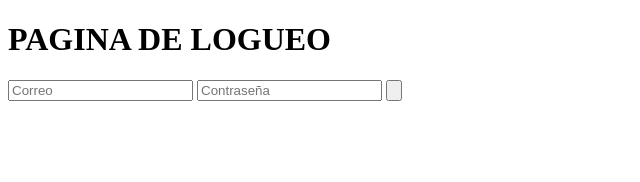
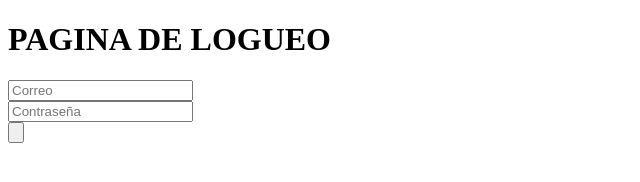
Before and after one commit to estrosebas/loguueo, a plain HTML site: page index.html in a window 1280 px wide. Shown: the whole page, without its empty margins (0-640 px from the left). Drawn offline with Linux system fonts and the light colour scheme.

Commit message:
Update index.html

```diff
--- a/index.html
+++ b/index.html
@@ -8,7 +8,9 @@
   <body>
     <h1>PAGINA DE LOGUEO</h1>
     <input type="email" name="ema" id="ema" value="" placeholder="Correo"/>
+    <br />
     <input type="password" name="pass" id="pass" value="" placeholder="Contraseña"/>
-    <input type="submit" name="enviar" id="enviar" value="" />
+    <br />
+    <input type="submit" name="enviar" id="enviar" value="" placeholder="Enviar"/>
   </body>
 </html>
```
